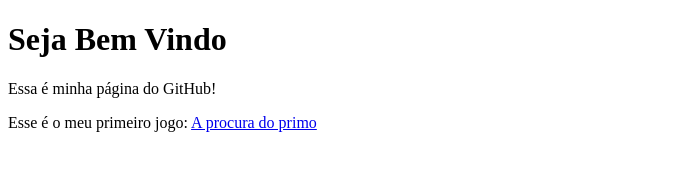
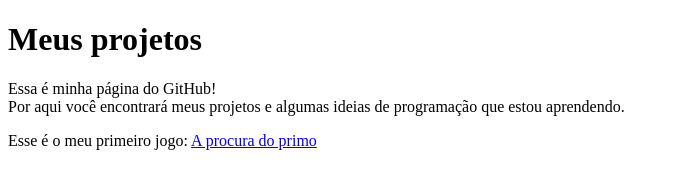
Before and after one commit to sueyvid/sueyvid.github.io, a plain HTML site: page index.html in a window 1280 px wide. Shown: the whole page, without its empty margins (0-679 px from the left). Drawn offline with Linux system fonts and the light colour scheme.

Commit message:
Meus projetos do GitHub
Acesse o link: https://sueyvid.github.io/

```diff
--- a/index.html
+++ b/index.html
@@ -3,9 +3,9 @@
 <title>Sueyvid</title>
 <body>
 
-<h1>Seja Bem Vindo</h1>
+<h1>Meus projetos</h1>
 
-<p>Essa é minha página do GitHub!</p>
+<p>Essa é minha página do GitHub!<br>Por aqui você encontrará meus projetos e algumas ideias de programação que estou aprendendo.</p>
 <p>Esse é o meu primeiro jogo: <a href="https://sueyvid.github.io/a-procura-do-primo/">A procura do primo</a>
 </p>
 </body>
```
